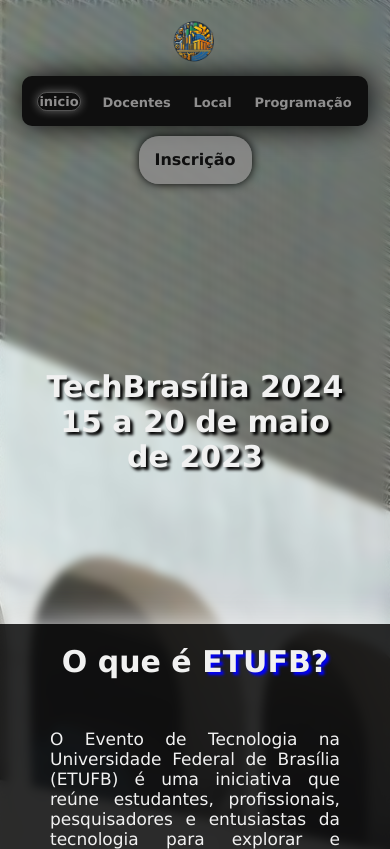
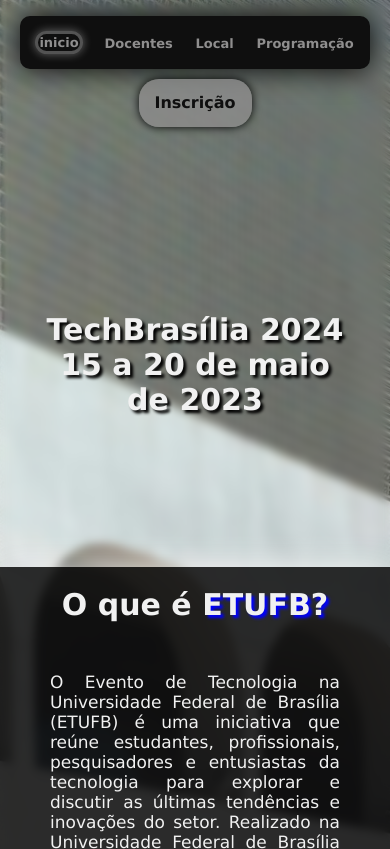
Before and after one commit to F0rDI/Projeto-Pratico-PI, a plain HTML site: page index.html in a window 390 px wide. Shown: the top 849 px of the page. Drawn offline with Linux system fonts and the light colour scheme.

Commit message:
att-define

```diff
--- a/Inscricao.css
+++ b/Inscricao.css
@@ -392,4 +392,11 @@
         margin: 550;
         margin-top: 0;
     }
+    .logo{
+        display: none;
+    }
+    header .menu #pagina-principal{
+        border: 3px solid #f1f1f14d;
+        color: #8f8e8e;
+    }
 }
--- a/agradecimento.css
+++ b/agradecimento.css
@@ -277,4 +277,11 @@
     .rodape{
         margin-top: 50px;
     }
+    .logo{
+        display: none;
+    }
+    header .menu #pagina-principal{
+        border: 3px solid #f1f1f14d;
+        color: #8f8e8e;
+    }
 }
--- a/docentes.css
+++ b/docentes.css
@@ -301,4 +301,11 @@
         margin-bottom: 70px;
         text-align: center;
     }
+    .logo{
+        display: none;
+    }
+    header .menu #pagina-principal{
+        border: 3px solid #f1f1f14d;
+        color: #8f8e8e;
+    }
 }
--- a/local.css
+++ b/local.css
@@ -276,4 +276,11 @@
     .texto{
         margin: 0;
     }
+    .logo{
+        display: none;
+    }
+    header .menu #pagina-principal{
+        border: 3px solid #f1f1f14d;
+        color: #8f8e8e;
+    }
 }
--- a/principal.css
+++ b/principal.css
@@ -291,4 +291,11 @@
     .Faculdade-box p{
         padding: 0px;
     }
+    .logo{
+        display: none;
+    }
+    header .menu #pagina-principal{
+        border: 3px solid #f1f1f14d;
+        color: #8f8e8e;
+    }
 }
--- a/programacao.css
+++ b/programacao.css
@@ -235,4 +235,11 @@
     .links ul{
         padding: 3px;
     }
+    .logo{
+        display: none;
+    }
+    header .menu #pagina-principal{
+        border: 3px solid #f1f1f14d;
+        color: #8f8e8e;
+    }
 }
--- a/termos-uso.css
+++ b/termos-uso.css
@@ -138,4 +138,11 @@
     .rodape{
         margin-top: 50px;
     }
+    .logo{
+        display: none;
+    }
+    header .menu #pagina-principal{
+        border: 3px solid #f1f1f14d;
+        color: #8f8e8e;
+    }
 }
```
